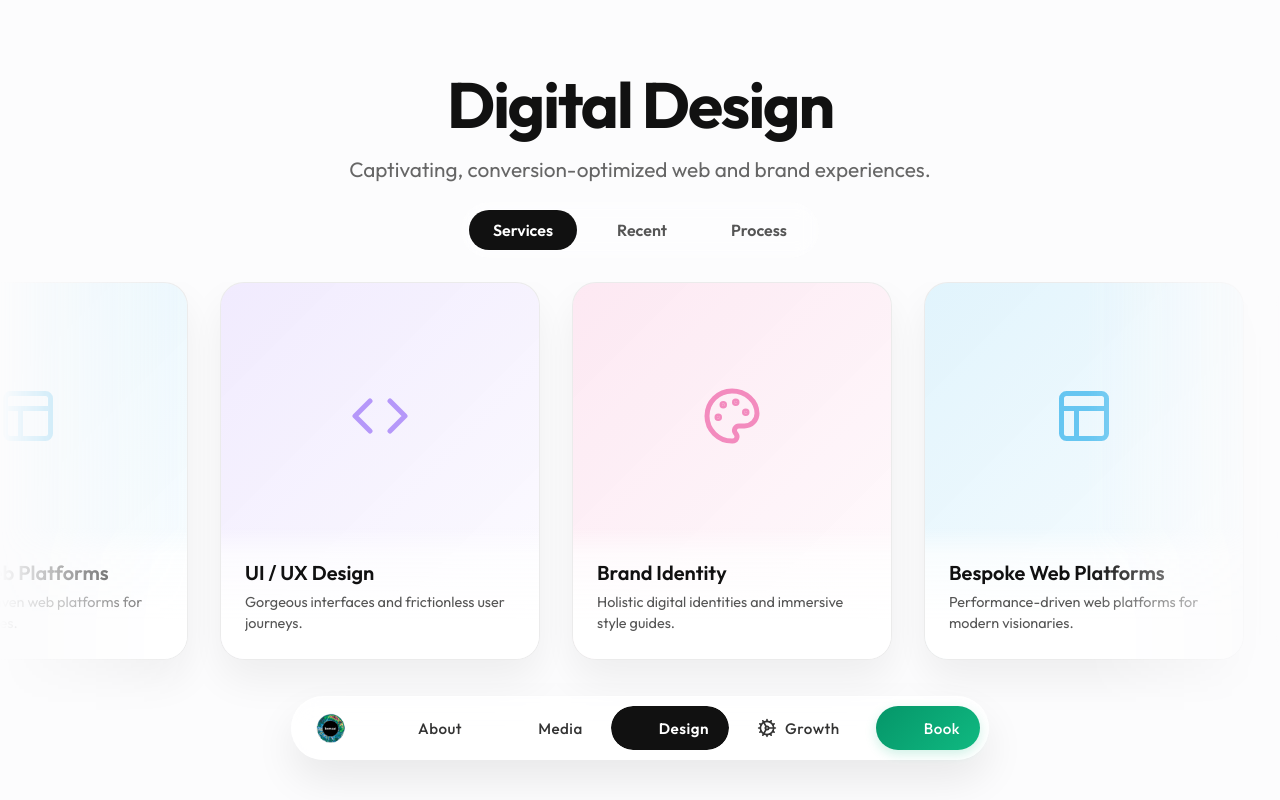
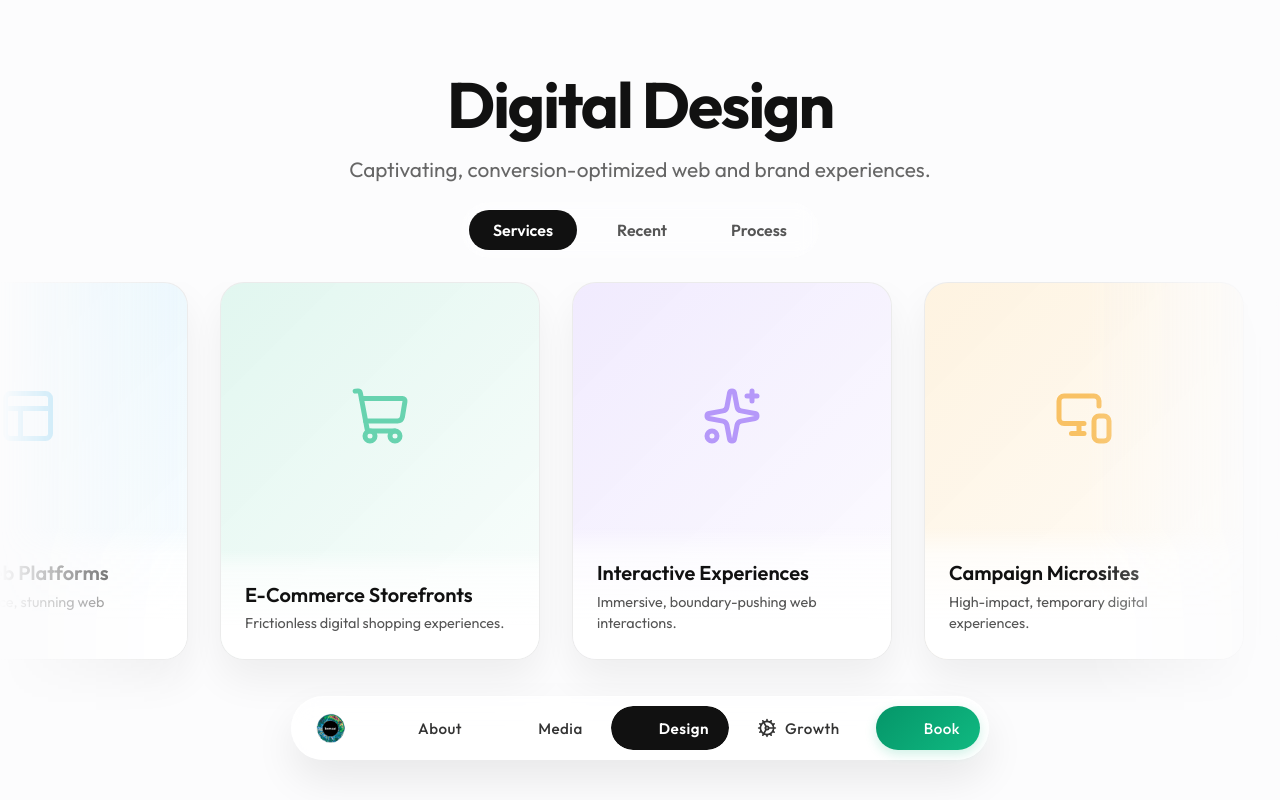
Before and after one commit to caiolaborda/bonsai-website, a React (Vite) app: page / in a window 1280 px wide. Both pictures are taken after a click on the button "Design". Built offline with nearby package versions, Linux system fonts and the light colour scheme; some icons are missing.

Commit message:
Implement final brand strategy for Design and Growth

```diff
--- a/src/components/DesignSection.jsx
+++ b/src/components/DesignSection.jsx
@@ -1,13 +1,12 @@
 import { useState, useEffect } from 'react';
 import { motion, AnimatePresence } from 'framer-motion';
-import { Layout, Palette, Code, TrendingUp, Film, Play } from 'lucide-react';
+import { Layout, Palette, Code, TrendingUp, Film, Play, ShoppingCart, Sparkles, MonitorSmartphone, Presentation, Compass, BarChart3, Bot, Eye } from 'lucide-react';
 import BranchNav from './BranchNav';
 import Timeline from './Timeline';
 import ServiceBento from './ServiceBento';
 import Lightbox from './Lightbox';
 import InfiniteGallery from './InfiniteGallery';
 import ProjectGrid from './ProjectGrid';
-import { Eye } from 'lucide-react';
 import usePortfolio from '../hooks/usePortfolio';
 
 const pageVariants = {
@@ -36,12 +35,12 @@ export default function DesignSection({ onNavigate, direction }) {
   const services = [
     {
       title: "Bespoke Web Platforms",
-      description: "Performance-driven web platforms for modern visionaries.",
+      description: "High-performance, stunning web presences.",
       extendedText: "We build highly tailored, scalable web platforms that blend striking visual design with robust underlying architecture. From corporate sites to complex web applications.",
       icon: <Layout />,
       color: "#0ea5e9",
-      tagMatch: ['Web Design', 'Websites', 'E-Commerce'],
-      crossSell: { title: "Growth Strategy", nav: "growth", icon: <TrendingUp size={18} /> },
+      tagMatch: ['Web Design', 'Websites'],
+      crossSell: { title: "Brand & Digital Strategy", nav: "growth", icon: <Compass size={18} /> },
       valueProps: [
         { title: "Blazing Fast", desc: "Built on modern frameworks ensuring instant load times and perfect SEO." },
         { title: "Fully Custom", desc: "No templates. Every pixel is hand-crafted to fit your brand exactly." },
@@ -49,31 +48,73 @@ export default function DesignSection({ onNavigate, direction }) {
       ]
     },
     {
-      title: "UI / UX Design",
-      description: "Gorgeous interfaces and frictionless user journeys.",
-      extendedText: "Our user-centric design process ensures that every interaction is intuitive and beautiful, maximizing engagement and converting visitors into loyal clients.",
-      icon: <Code />,
-      color: "#8b5cf6",
-      tagMatch: ['SaaS', 'App Design'],
+      title: "E-Commerce Storefronts",
+      description: "Frictionless digital shopping experiences.",
+      extendedText: "We design seamless shopping experiences that reduce friction, build brand loyalty, and maximize average order value from landing page to checkout.",
+      icon: <ShoppingCart />,
+      color: "#10b981",
+      tagMatch: ['E-Commerce'],
       crossSell: { title: "Promo Videos", nav: "media", icon: <Film size={18} /> },
       valueProps: [
-        { title: "User Retention", desc: "Intuitive flows that keep users engaged and reduce churn." },
-        { title: "Accessibility", desc: "Designs that look stunning while remaining fully accessible to all." },
-        { title: "Prototyping", desc: "Interactive mockups you can test before writing a single line of code." }
+        { title: "Conversion Optimized", desc: "UX designed specifically to reduce cart abandonment." },
+        { title: "Seamless Checkout", desc: "Frictionless payment gateways and smooth user flows." },
+        { title: "Inventory Sync", desc: "Robust integrations with your back-office and fulfillment systems." }
+      ]
+    },
+    {
+      title: "Interactive Experiences",
+      description: "Immersive, boundary-pushing web interactions.",
+      extendedText: "Break the mold with highly interactive, visually stunning digital experiences that engage users through advanced animations, 3D elements, and gamification.",
+      icon: <Sparkles />,
+      color: "#8b5cf6",
+      tagMatch: ['Interactive', 'Web Design'],
+      crossSell: { title: "Custom AI Agents", nav: "growth", icon: <Bot size={18} /> },
+      valueProps: [
+        { title: "Memorable", desc: "Experiences that users actually want to share." },
+        { title: "Engaging", desc: "Micro-interactions that make the site feel alive." },
+        { title: "Performant", desc: "Smooth 60fps animations that don't drain batteries." }
+      ]
+    },
+    {
+      title: "Campaign Microsites",
+      description: "High-impact, temporary digital experiences.",
+      extendedText: "Perfect for product launches or marketing activations, we design highly memorable, interactive mini-sites that bridge the gap between media campaigns and digital touchpoints.",
+      icon: <MonitorSmartphone />,
+      color: "#f59e0b",
+      tagMatch: ['Microsites', 'Promotional'],
+      crossSell: { title: "Social Media", nav: "media", icon: <Play size={18} /> },
+      valueProps: [
+        { title: "High Impact", desc: "Bold, unconstrained design rules tailored for a single goal." },
+        { title: "Rapid Deployment", desc: "Built and launched quickly to align with your marketing beats." },
+        { title: "Highly Shareable", desc: "Designed from the ground up to go viral and capture leads." }
       ]
     },
     {
       title: "Brand Identity",
-      description: "Holistic digital identities and immersive style guides.",
-      extendedText: "Beyond websites, we craft the core DNA of your brand. From logo design and typography to comprehensive digital asset libraries, ensuring consistency across every touchpoint.",
+      description: "The overarching visual DNA of your enterprise.",
+      extendedText: "We craft the core aesthetic of your brand. From logo design and typography to comprehensive digital asset libraries, ensuring absolute consistency.",
       icon: <Palette />,
       color: "#ec4899",
       tagMatch: ['Branding', 'Corporate'],
-      crossSell: { title: "Social Media", nav: "media", icon: <Play size={18} /> },
+      crossSell: { title: "Brand & Digital Strategy", nav: "growth", icon: <Compass size={18} /> },
       valueProps: [
         { title: "Consistency", desc: "A unified look across your website, socials, and print materials." },
         { title: "Authority", desc: "Look like the market leader from day one with a premium identity." },
         { title: "Brand Bible", desc: "Comprehensive guidelines so your team never goes off-brand." }
+      ]
+    },
+    {
+      title: "Pitch Decks & Presentations",
+      description: "High-stakes visual storytelling.",
+      extendedText: "We design investor pitch decks and keynote presentations that command authority, utilizing gorgeous data visualization to help you win high-ticket deals.",
+      icon: <Presentation />,
+      color: "#ef4444",
+      tagMatch: ['Pitch Decks', 'Presentations'],
+      crossSell: { title: "Dashboards & Analytics", nav: "growth", icon: <BarChart3 size={18} /> },
+      valueProps: [
+        { title: "Persuasive", desc: "Information hierarchy designed to drive the narrative forward." },
+        { title: "Data Visualization", desc: "Turning complex numbers into immediately understandable graphs." },
+        { title: "Enterprise Grade", desc: "Slide decks that look like they belong in a Fortune 500 boardroom." }
       ]
     }
   ];
--- a/src/components/GrowthSection.jsx
+++ b/src/components/GrowthSection.jsx
@@ -1,6 +1,6 @@
 import { useState, useEffect } from 'react';
 import { motion, AnimatePresence } from 'framer-motion';
-import { Bot, BarChart, Settings, Search, Rocket, Users, Database, Cpu, TrendingUp, Target, BarChart2, Layout, Palette, Film } from 'lucide-react';
+import { Bot, BarChart, Settings, Search, Rocket, Users, Database, Cpu, TrendingUp, Target, BarChart2, Layout, Palette, Film, Compass, BarChart3, ShoppingCart, Play, MonitorSmartphone, Sparkles } from 'lucide-react';
 import BranchNav from './BranchNav';
 import Timeline from './Timeline';
 import Lightbox from './Lightbox';
@@ -31,28 +31,69 @@ export default function GrowthSection({ onNavigate, direction }) {
 
   const services = [
     {
-      title: "Strategic Partnership",
-      description: "Deep integration into your daily processes.",
-      extendedText: "We work super closely with your team to understand, refine, and integrate your daily tools, finding high-impact ways to make life better and easier.",
-      icon: <Users />,
-      color: "#10b981",
-      crossSell: { title: "Bespoke Web Platforms", nav: "design", icon: <Layout size={18} /> }
+      title: "Brand & Digital Strategy",
+      description: "Elite strategic roadmapping for your business.",
+      extendedText: "We partner deeply with your leadership team to define market positioning, architectural consulting, and long-term digital growth roadmaps.",
+      icon: <Compass />,
+      color: "#f59e0b",
+      crossSell: { title: "Bespoke Web Platforms", nav: "design", icon: <Layout size={18} /> },
+      valueProps: [
+        { title: "Clarity", desc: "A unified direction for your entire digital ecosystem." },
+        { title: "Positioning", desc: "Identifying and exploiting gaps in your competitors' strategies." },
+        { title: "Architecture", desc: "Planning the right tech stack before writing a single line of code." }
+      ]
     },
     {
-      title: "Data & Automation",
-      description: "Automated scraping and data processing.",
-      extendedText: "We build bespoke automation pipelines that handle data analysis, web scraping, and heavy processing so your team can focus on strategy.",
-      icon: <Database />,
-      color: "#f59e0b",
-      crossSell: { title: "Brand Identity", nav: "design", icon: <Palette size={18} /> }
+      title: "Dashboards & Analytics",
+      description: "Live reporting and custom data visualization.",
+      extendedText: "We transform complex data sets into clear, actionable, and visually stunning dashboards that make managing your business effortless.",
+      icon: <BarChart3 />,
+      color: "#3b82f6",
+      crossSell: { title: "E-Commerce Storefronts", nav: "design", icon: <ShoppingCart size={18} /> },
+      valueProps: [
+        { title: "Clarity", desc: "Clean UI that highlights the metrics that actually matter." },
+        { title: "Real-Time", desc: "Live data integrations for up-to-the-second insights." },
+        { title: "User-Centric", desc: "Workflows designed for how your team actually works." }
+      ]
     },
     {
-      title: "AI & Systems Sync",
-      description: "Unifying disparate digital tools.",
-      extendedText: "From deploying intelligent AI chatbots to linking completely disconnected software, we unify your tech stack into a single, seamless ecosystem.",
-      icon: <Cpu />,
+      title: "Custom AI Agents",
+      description: "Intelligent, brand-trained digital assistants.",
+      extendedText: "We train and deploy bespoke AI agents that automate your internal workflows and provide hyper-personalized experiences for your users.",
+      icon: <Bot />,
+      color: "#8b5cf6",
+      crossSell: { title: "Interactive Experiences", nav: "design", icon: <Sparkles size={18} /> },
+      valueProps: [
+        { title: "Brand Aligned", desc: "AI that actually sounds and acts exactly like your brand." },
+        { title: "24/7 Automation", desc: "Qualify leads and handle inquiries around the clock." },
+        { title: "Secure", desc: "Private implementations that protect your proprietary data." }
+      ]
+    },
+    {
+      title: "Workflow Automation",
+      description: "Eliminating manual labor through API syncing.",
+      extendedText: "We build bespoke automation pipelines that handle heavy processing, syncing completely disconnected software so your team can focus on strategy.",
+      icon: <Settings />,
+      color: "#10b981",
+      crossSell: { title: "Campaign Microsites", nav: "design", icon: <MonitorSmartphone size={18} /> },
+      valueProps: [
+        { title: "Efficiency", desc: "Reclaim hundreds of hours of manual administrative labor." },
+        { title: "Accuracy", desc: "Eliminate human error from repetitive data entry tasks." },
+        { title: "Scalability", desc: "Systems that handle 10x volume without hiring more staff." }
+      ]
+    },
+    {
+      title: "Data Pipelines & Scraping",
+      description: "Automated data extraction and processing.",
+      extendedText: "Custom Python automation pipelines that extract live market data, supplier information, or competitor pricing into unified databases.",
+      icon: <Database />,
       color: "#ef4444",
-      crossSell: { title: "Promo Videos", nav: "media", icon: <Film size={18} /> }
+      crossSell: { title: "Social Media", nav: "media", icon: <Play size={18} /> },
+      valueProps: [
+        { title: "Market Intel", desc: "Always-on monitoring of your competitors and suppliers." },
+        { title: "Aggregation", desc: "Pulling from dozens of sources into one clean feed." },
+        { title: "API Creation", desc: "Turning unstructured web data into clean REST APIs." }
+      ]
     }
   ];
 
--- a/src/data/portfolio.json
+++ b/src/data/portfolio.json
@@ -1,4 +1,54 @@
 [
+  {
+    "id": "abe89643-d3b2-4cca-8433-5571dfd8524c",
+    "title": "Now Accepting Leading Insurers.mp4",
+    "category": "media",
+    "description": "",
+    "url": "https://drive.google.com/file/d/1HhYsdbSx822yG-SN6ZzOtjQDmSvZjDWZ/view?usp=drivesdk",
+    "image": "/assets/previews/abe89643-d3b2-4cca-8433-5571dfd8524c.jpg",
+    "images": null,
+    "videoUrl": "https://bonsai-control.netlify.app/api/drive/proxy/1HhYsdbSx822yG-SN6ZzOtjQDmSvZjDWZ",
+    "previewVideoUrl": "/assets/previews/abe89643-d3b2-4cca-8433-5571dfd8524c_preview.mp4",
+    "tags": [
+      "Healthcare",
+      "Promotional"
+    ]
+  },
+  {
+    "id": "7932b9c3-b049-4f98-a7e7-40d7843e3270",
+    "title": "TLP Founders Story",
+    "category": "media",
+    "description": "",
+    "url": "https://drive.google.com/file/d/1mIL8vGJLAWY7B6xnJq-fB5nOOOFIinwy/preview",
+    "image": "/assets/previews/7932b9c3-b049-4f98-a7e7-40d7843e3270.jpg",
+    "images": null,
+    "videoUrl": "https://bonsai-control.netlify.app/api/drive/proxy/1mIL8vGJLAWY7B6xnJq-fB5nOOOFIinwy",
+    "previewVideoUrl": "/assets/previews/7932b9c3-b049-4f98-a7e7-40d7843e3270_preview.mp4",
+    "tags": [
+      "Showreel",
+      "Video"
+    ]
+  },
+  {
+    "id": "49c2fe8d-28cd-46d7-92bc-3a4c427992fb",
+    "title": "True Life Productions CIC",
+    "category": "design",
+    "description": "",
+    "url": "https://truelifeproductions.netlify.app/",
+    "image": "/assets/screenshots/truelife_1.png",
+    "images": [
+      "/assets/screenshots/truelife_1.png",
+      "/assets/screenshots/truelife_2.png",
+      "/assets/screenshots/truelife_3.png"
+    ],
+    "videoUrl": null,
+    "previewVideoUrl": null,
+    "tags": [
+      "bookmark",
+      "Web Design",
+      "Arts & Culture"
+    ]
+  },
   {
     "id": "8ad7d372-278d-45df-b209-842312fe5250",
     "title": "Space Golf",
@@ -18,54 +68,6 @@
     ]
   },
   {
-    "id": "ba4ec20e-167f-4a53-a2f2-96b7f1bcaa59",
-    "title": "Momentm Health CPD Event (16-9).mp4",
-    "category": "media",
-    "description": "",
-    "url": "https://drive.google.com/file/d/1VQeaWMiOVFBJdyrTGvs3o2ZoHs2gaNbD/view?usp=drivesdk",
-    "image": "/assets/previews/ba4ec20e-167f-4a53-a2f2-96b7f1bcaa59.jpg",
-    "images": null,
-    "videoUrl": "https://bonsai-control.netlify.app/api/drive/proxy/1VQeaWMiOVFBJdyrTGvs3o2ZoHs2gaNbD",
-    "previewVideoUrl": "/assets/previews/ba4ec20e-167f-4a53-a2f2-96b7f1bcaa59_preview.mp4",
-    "tags": []
-  },
-  {
-    "id": "9a3e3964-e827-4d7f-a65f-2c4052c1444d",
-    "title": "AstraZeneca: Inclusion Catalysts UK",
-    "category": "media",
-    "description": "",
-    "url": "https://drive.google.com/file/d/1awfaBdyskFs3bwlTYrzMqXgt7thP0GlP/view?usp=drivesdk",
-    "image": "/assets/previews/9a3e3964-e827-4d7f-a65f-2c4052c1444d.jpg",
-    "images": null,
-    "videoUrl": "https://bonsai-control.netlify.app/api/drive/proxy/1awfaBdyskFs3bwlTYrzMqXgt7thP0GlP",
-    "previewVideoUrl": "/assets/previews/9a3e3964-e827-4d7f-a65f-2c4052c1444d_preview.mp4",
-    "tags": [
-      "Interviews",
-      "Conferences",
-      "Events",
-      "Healthcare"
-    ]
-  },
-  {
-    "id": "6e9551b3-66da-4882-8e90-221fad500356",
-    "title": "Roots Travel & Tours | Small Group Guided Day Trips from Cambridge",
-    "category": "design",
-    "description": "",
-    "url": "https://rootstravel.netlify.app/",
-    "image": "/assets/screenshots/roots_1.png",
-    "images": [
-      "/assets/screenshots/roots_1.png",
-      "/assets/screenshots/roots_2.png",
-      "/assets/screenshots/roots_3.png"
-    ],
-    "videoUrl": null,
-    "previewVideoUrl": null,
-    "tags": [
-      "devbyme",
-      "Arts & Culture"
-    ]
-  },
-  {
     "id": "d8840065-e640-41e2-8aea-0d60b0286ceb",
     "title": "Monobloco | Fundicao Progresso.mp4",
     "category": "media",
@@ -79,72 +81,6 @@
       "Events",
       "Showreel",
       "Drone"
-    ]
-  },
-  {
-    "id": "abe89643-d3b2-4cca-8433-5571dfd8524c",
-    "title": "Now Accepting Leading Insurers.mp4",
-    "category": "media",
-    "description": "",
-    "url": "https://drive.google.com/file/d/1HhYsdbSx822yG-SN6ZzOtjQDmSvZjDWZ/view?usp=drivesdk",
-    "image": "/assets/previews/abe89643-d3b2-4cca-8433-5571dfd8524c.jpg",
-    "images": null,
-    "videoUrl": "https://bonsai-control.netlify.app/api/drive/proxy/1HhYsdbSx822yG-SN6ZzOtjQDmSvZjDWZ",
-    "previewVideoUrl": "/assets/previews/abe89643-d3b2-4cca-8433-5571dfd8524c_preview.mp4",
-    "tags": [
-      "Healthcare",
-      "Promotional"
-    ]
-  },
-  {
-    "id": "d14e64bd-c28e-4b90-b372-d3dc4b8b0d02",
-    "title": "Sophie's Testimonial - Ultrasound Ad (9-16)",
-    "category": "media",
-    "description": "Tets",
-    "url": "https://drive.google.com/file/d/1QAXBcFvKMONv99naaAw2mc1TF83QlLzw/view?usp=drivesdk",
-    "image": "/assets/previews/d14e64bd-c28e-4b90-b372-d3dc4b8b0d02.jpg",
-    "images": null,
-    "videoUrl": "https://bonsai-control.netlify.app/api/drive/proxy/1QAXBcFvKMONv99naaAw2mc1TF83QlLzw",
-    "previewVideoUrl": "/assets/previews/d14e64bd-c28e-4b90-b372-d3dc4b8b0d02_preview.mp4",
-    "tags": [
-      "Healthcare",
-      "Social Media",
-      "Promotional",
-      "Testimonial"
-    ]
-  },
-  {
-    "id": "7932b9c3-b049-4f98-a7e7-40d7843e3270",
-    "title": "TLP Founders Story",
-    "category": "media",
-    "description": "",
-    "url": "https://drive.google.com/file/d/1mIL8vGJLAWY7B6xnJq-fB5nOOOFIinwy/preview",
-    "image": "/assets/previews/7932b9c3-b049-4f98-a7e7-40d7843e3270.jpg",
-    "images": null,
-    "videoUrl": "https://bonsai-control.netlify.app/api/drive/proxy/1mIL8vGJLAWY7B6xnJq-fB5nOOOFIinwy",
-    "previewVideoUrl": "/assets/previews/7932b9c3-b049-4f98-a7e7-40d7843e3270_preview.mp4",
-    "tags": [
-      "Showreel",
-      "Video"
-    ]
-  },
-  {
-    "id": "39e5168c-4731-4b89-be4c-1d0bf485387f",
-    "title": "GeoPin - Pinpoint Challenge",
-    "category": "design",
-    "description": "",
-    "url": "https://geopin.netlify.app/",
-    "image": "/assets/screenshots/geopin_1.png",
-    "images": [
-      "/assets/screenshots/geopin_1.png",
-      "/assets/screenshots/geopin_2.png",
-      "/assets/screenshots/geopin_3.png"
-    ],
-    "videoUrl": null,
-    "previewVideoUrl": null,
-    "tags": [
-      "devbyme",
-      "Games"
     ]
   },
   {
@@ -167,19 +103,20 @@
     ]
   },
   {
-    "id": "e22451f6-80d5-4c32-8093-4dbf4da6b731",
-    "title": "Future Voices - Bootcamp September 2025.mp4",
+    "id": "d14e64bd-c28e-4b90-b372-d3dc4b8b0d02",
+    "title": "Sophie's Testimonial - Ultrasound Ad (9-16)",
     "category": "media",
-    "description": "",
-    "url": "https://drive.google.com/file/d/12TwEGeUJUwSRy5MzToF0K3t82iZEmFI3/view?usp=drivesdk",
-    "image": "/assets/previews/e22451f6-80d5-4c32-8093-4dbf4da6b731.jpg",
+    "description": "Tets",
+    "url": "https://drive.google.com/file/d/1QAXBcFvKMONv99naaAw2mc1TF83QlLzw/view?usp=drivesdk",
+    "image": "/assets/previews/d14e64bd-c28e-4b90-b372-d3dc4b8b0d02.jpg",
     "images": null,
-    "videoUrl": "https://bonsai-control.netlify.app/api/drive/proxy/12TwEGeUJUwSRy5MzToF0K3t82iZEmFI3",
-    "previewVideoUrl": "/assets/previews/e22451f6-80d5-4c32-8093-4dbf4da6b731_preview.mp4",
+    "videoUrl": "https://bonsai-control.netlify.app/api/drive/proxy/1QAXBcFvKMONv99naaAw2mc1TF83QlLzw",
+    "previewVideoUrl": "/assets/previews/d14e64bd-c28e-4b90-b372-d3dc4b8b0d02_preview.mp4",
     "tags": [
-      "Conferences",
-      "Interviews",
-      "Showreel"
+      "Healthcare",
+      "Social Media",
+      "Promotional",
+      "Testimonial"
     ]
   },
   {
@@ -203,23 +140,86 @@
     ]
   },
   {
-    "id": "49c2fe8d-28cd-46d7-92bc-3a4c427992fb",
-    "title": "True Life Productions CIC",
+    "id": "e22451f6-80d5-4c32-8093-4dbf4da6b731",
+    "title": "Future Voices - Bootcamp September 2025.mp4",
+    "category": "media",
+    "description": "",
+    "url": "https://drive.google.com/file/d/12TwEGeUJUwSRy5MzToF0K3t82iZEmFI3/view?usp=drivesdk",
+    "image": "/assets/previews/e22451f6-80d5-4c32-8093-4dbf4da6b731.jpg",
+    "images": null,
+    "videoUrl": "https://bonsai-control.netlify.app/api/drive/proxy/12TwEGeUJUwSRy5MzToF0K3t82iZEmFI3",
+    "previewVideoUrl": "/assets/previews/e22451f6-80d5-4c32-8093-4dbf4da6b731_preview.mp4",
+    "tags": [
+      "Conferences",
+      "Interviews",
+      "Showreel"
+    ]
+  },
+  {
+    "id": "6e9551b3-66da-4882-8e90-221fad500356",
+    "title": "Roots Travel & Tours | Small Group Guided Day Trips from Cambridge",
     "category": "design",
     "description": "",
-    "url": "https://truelifeproductions.netlify.app/",
-    "image": "/assets/screenshots/truelife_1.png",
+    "url": "https://rootstravel.netlify.app/",
+    "image": "/assets/screenshots/roots_1.png",
     "images": [
-      "/assets/screenshots/truelife_1.png",
-      "/assets/screenshots/truelife_2.png",
-      "/assets/screenshots/truelife_3.png"
+      "/assets/screenshots/roots_1.png",
+      "/assets/screenshots/roots_2.png",
+      "/assets/screenshots/roots_3.png"
     ],
     "videoUrl": null,
     "previewVideoUrl": null,
     "tags": [
-      "bookmark",
-      "Web Design",
+      "devbyme",
       "Arts & Culture"
+    ]
+  },
+  {
+    "id": "ba4ec20e-167f-4a53-a2f2-96b7f1bcaa59",
+    "title": "Momentm Health CPD Event (16-9).mp4",
+    "category": "media",
+    "description": "",
+    "url": "https://drive.google.com/file/d/1VQeaWMiOVFBJdyrTGvs3o2ZoHs2gaNbD/view?usp=drivesdk",
+    "image": "/assets/previews/ba4ec20e-167f-4a53-a2f2-96b7f1bcaa59.jpg",
+    "images": null,
+    "videoUrl": "https://bonsai-control.netlify.app/api/drive/proxy/1VQeaWMiOVFBJdyrTGvs3o2ZoHs2gaNbD",
+    "previewVideoUrl": "/assets/previews/ba4ec20e-167f-4a53-a2f2-96b7f1bcaa59_preview.mp4",
+    "tags": []
+  },
+  {
+    "id": "39e5168c-4731-4b89-be4c-1d0bf485387f",
+    "title": "GeoPin - Pinpoint Challenge",
+    "category": "design",
+    "description": "",
+    "url": "https://geopin.netlify.app/",
+    "image": "/assets/screenshots/geopin_1.png",
+    "images": [
+      "/assets/screenshots/geopin_1.png",
+      "/assets/screenshots/geopin_2.png",
+      "/assets/screenshots/geopin_3.png"
+    ],
+    "videoUrl": null,
+    "previewVideoUrl": null,
+    "tags": [
+      "devbyme",
+      "Games"
+    ]
+  },
+  {
+    "id": "9a3e3964-e827-4d7f-a65f-2c4052c1444d",
+    "title": "AstraZeneca: Inclusion Catalysts UK",
+    "category": "media",
+    "description": "",
+    "url": "https://drive.google.com/file/d/1awfaBdyskFs3bwlTYrzMqXgt7thP0GlP/view?usp=drivesdk",
+    "image": "/assets/previews/9a3e3964-e827-4d7f-a65f-2c4052c1444d.jpg",
+    "images": null,
+    "videoUrl": "https://bonsai-control.netlify.app/api/drive/proxy/1awfaBdyskFs3bwlTYrzMqXgt7thP0GlP",
+    "previewVideoUrl": "/assets/previews/9a3e3964-e827-4d7f-a65f-2c4052c1444d_preview.mp4",
+    "tags": [
+      "Interviews",
+      "Conferences",
+      "Events",
+      "Healthcare"
     ]
   }
 ]
```
